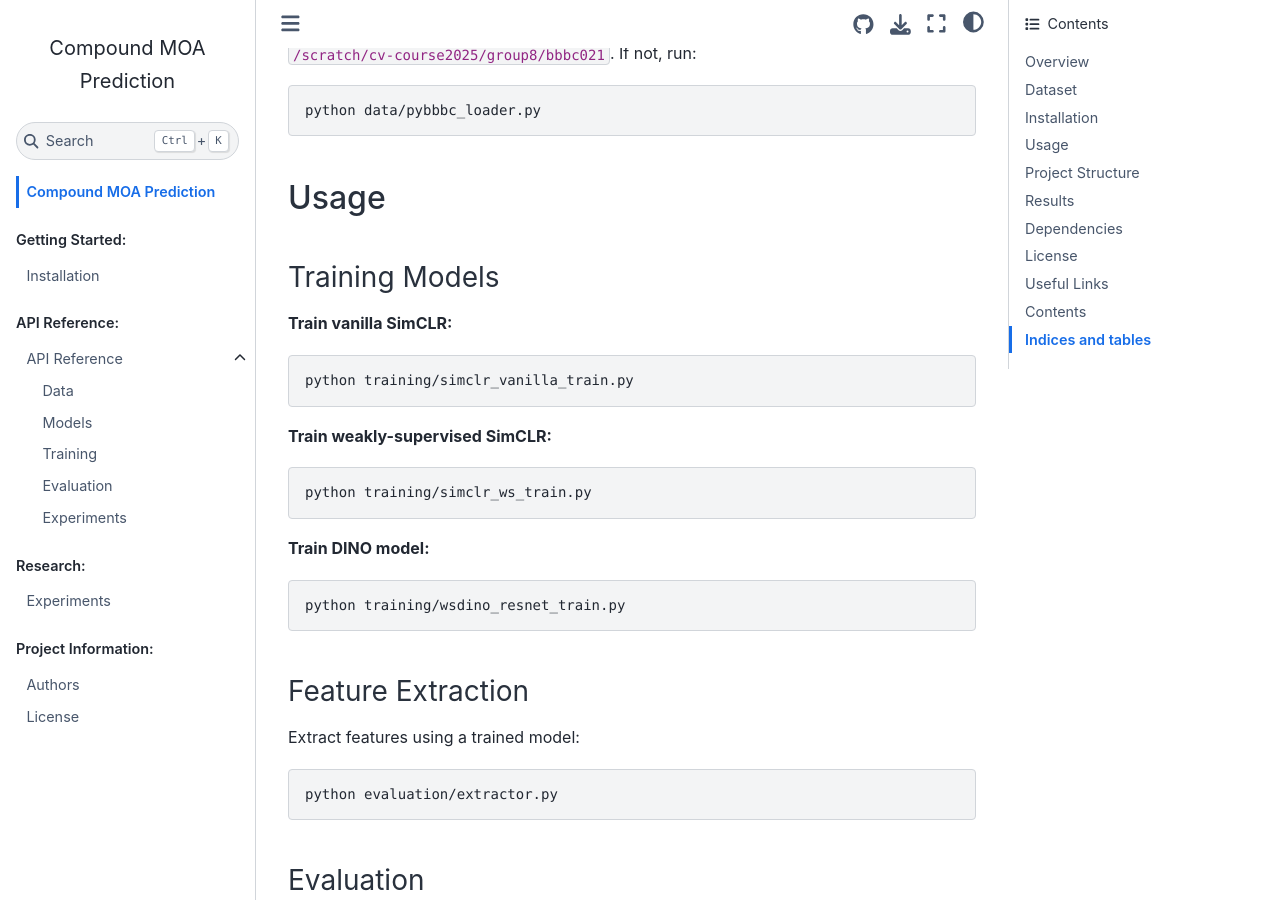
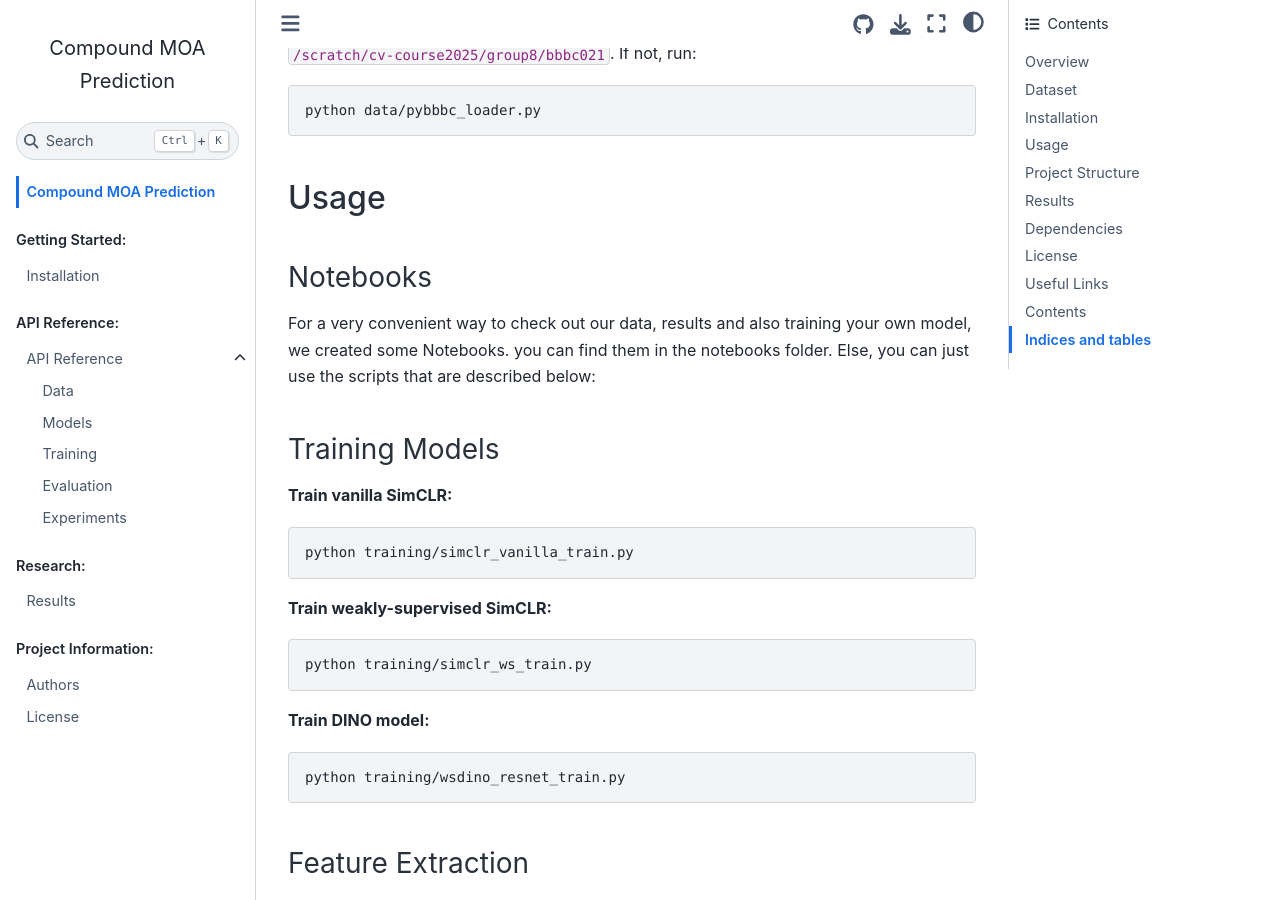
Before and after one commit to lukagerlach/CompoundProfiling, a Sphinx documentation site: the page built from docs/source/index.md, in a window 1280 px wide and 900 px high, scrolled down 2227 px. Built offline with Sphinx 7.4.7 and the Sphinx Book theme 1.1.4, drawn with Linux system fonts in a browser that asks for light colours; some of the changed text lies outside the part shown.

Commit message:
add vis to docs

````diff
--- a/README.md
+++ b/README.md
@@ -71,6 +71,10 @@
 ```
 
 ## Usage
+
+### Notebooks
+
+For a very convenient way to check out our data, results and also training your own model, we created some Notebooks. you can find them in the notebooks folder. Else, you can just use the scripts that are described below:
 
 ### Training Models
 
--- a/docs/source/conf.py
+++ b/docs/source/conf.py
@@ -30,7 +30,7 @@
 # -- Options for HTML output -------------------------------------------------
 
 html_theme = "sphinx_book_theme"
-# html_static_path = ["_static"]  # Commented out - no custom static files needed
+html_static_path = ["_static"]
 
 # Sphinx Book Theme options
 html_theme_options = {
--- a/docs/source/index.md
+++ b/docs/source/index.md
@@ -21,7 +21,7 @@
 :maxdepth: 2
 :caption: Research:
 
-experiments
+results
 ```
 
 ```{toctree}
````
Also changed, not shown: docs/source/api/evaluation.md (+1 -1 lines), docs/source/results.md (added, +27 -0 lines), docs/source/_static/plots/accuracy_comparison_cosine.png (added), docs/source/_static/plots/confusion_matrices_cosine.png (added), docs/source/_static/plots/similarity_comparison.png (added), docs/source/_static/plots/tsne_comparison_base_resnet_simclr_vanilla_ws_neg_simclr_vanilla_simclr_ws_collapsed.png (added), 2 other files.
